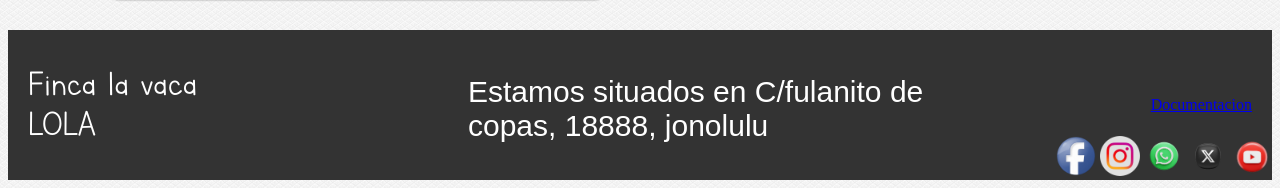
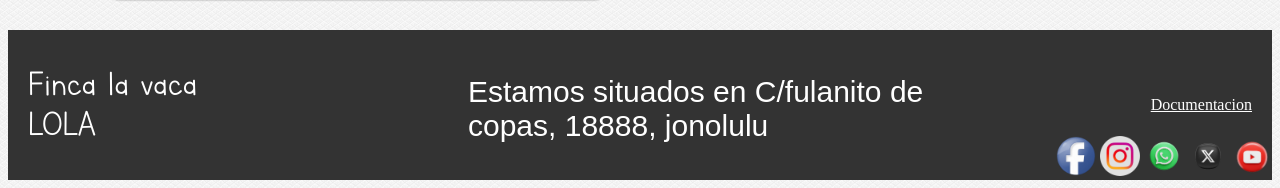
Before and after one commit to Biza13/Proyecto-Despliegue, a PHP site: page / in a window 1280 px wide. Shown: the part 1537-1725 px from the top of the page. Run offline with PHP 8.4, Linux system fonts and the light colour scheme.

Commit message:
Update style.css
a

```diff
--- a/Pagina/style.css
+++ b/Pagina/style.css
@@ -296,3 +296,7 @@ input[type="number"]{
 textarea{
     box-shadow: 0 0 4px green inset;
 }
+
+footer a {
+    color: white;
+}
```
